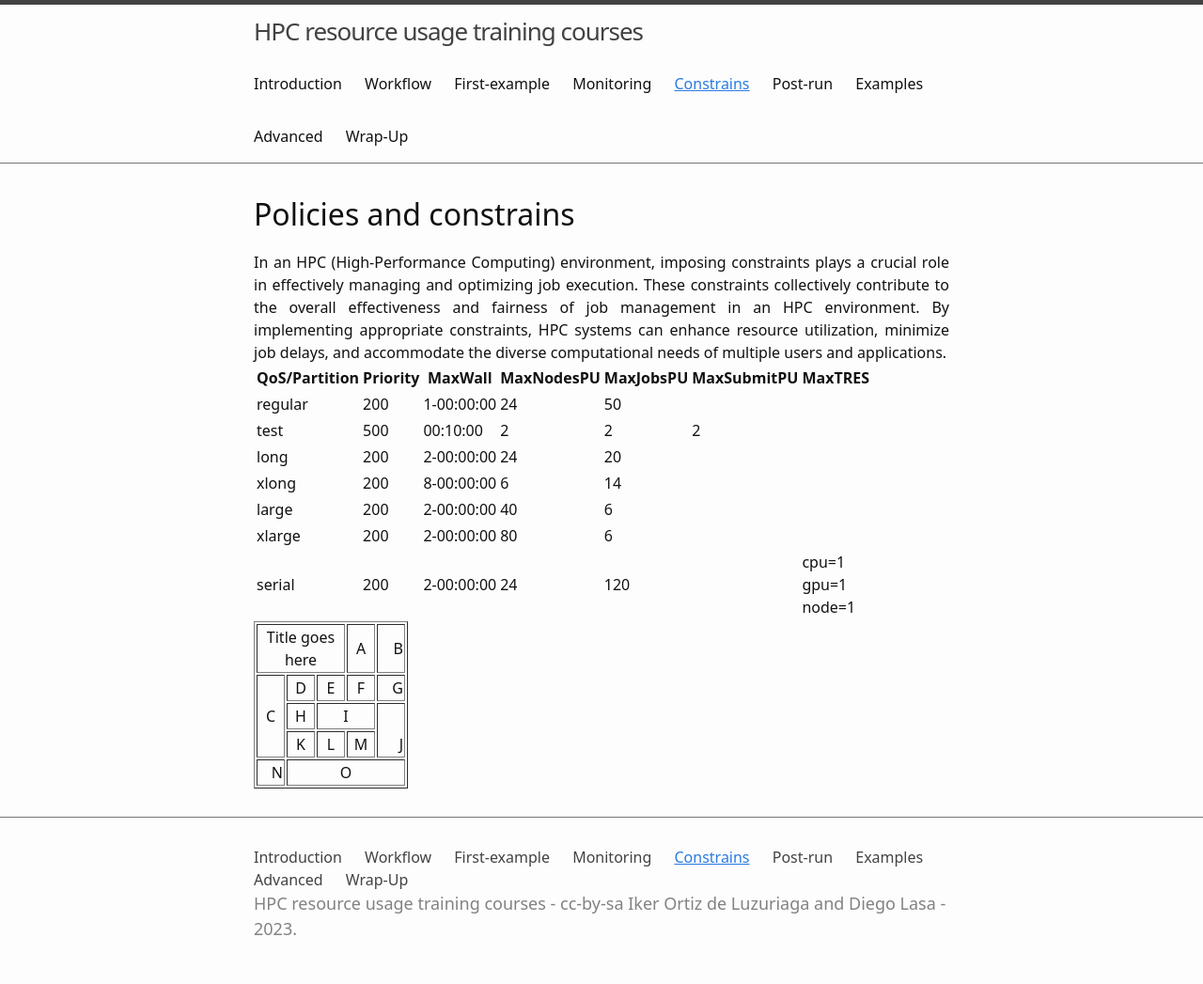
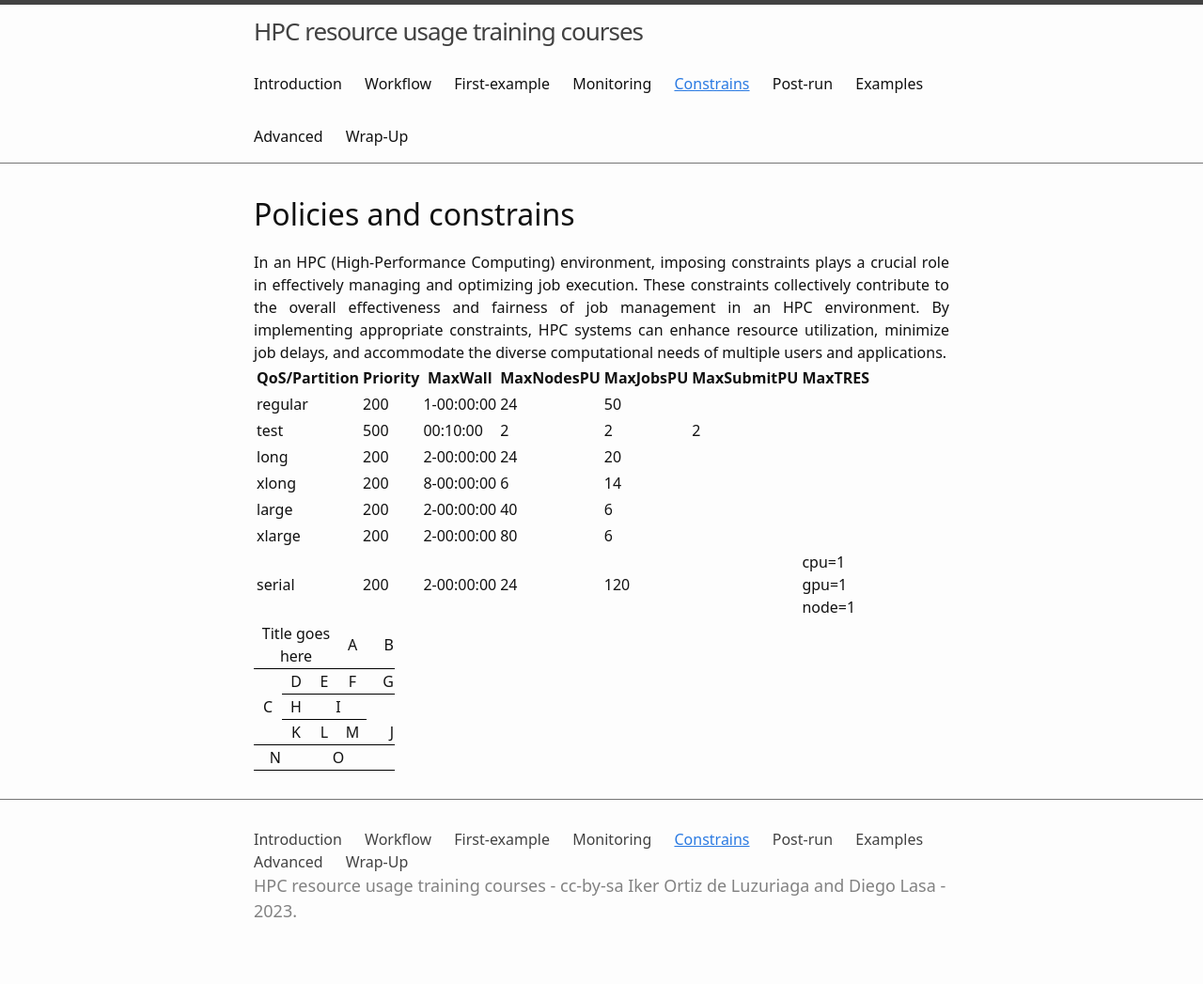
Before and after one commit to dipc-cc/slurm-training, a Jekyll site: the page built from 5_constrains.md, in a window 1280 px wide. Shown: the whole page at 94% size. Built offline with Jekyll 4.4.1, drawn with Linux system fonts in a browser that asks for light colours; some web fonts are replaced.

Commit message:
Creating Tables with border for 5.lesson

```diff
--- a/5_constrains.md
+++ b/5_constrains.md
@@ -19,39 +19,38 @@ In an HPC (High-Performance Computing) environment, imposing constraints plays a
 | xlarge        | 200      |  2-00:00:00  | 80         |   6         |             |                            |
 | serial        | 200      |  2-00:00:00  | 24         | 120         |             | cpu=1<br/>gpu=1<br/>node=1 |
 
-
-<table border="1" style="text-align: center">
-<colgroup>
-<col style="width: 30px" />
-<col style="width: 30px" />
-<col style="width: 30px" />
-<col style="width: 30px" />
-<col style="width: 30px" />
-</colgroup>
-<tr>
-<td colspan="3">Title goes here</td>
-<td>A</td>
-<td style="text-align: right">B</td>
-</tr>
-<tr>
-<td rowspan="3">C</td>
-<td>D</td>
-<td>E</td>
-<td>F</td>
-<td style="text-align: right">G</td>
-</tr>
-<tr>
-<td>H</td>
-<td colspan="2">I</td>
-<td rowspan="2" style="text-align: right; vertical-align: bottom">J</td>
-</tr>
-<tr>
-<td>K</td>
-<td>L</td>
-<td>M</td>
-</tr>
-<tr>
-<td style="text-align: right">N</td>
-<td colspan="4">O</td>
-</tr>
+<table style="text-align: center; border-collapse: collapse;">
+  <colgroup>
+    <col style="width: 30px">
+    <col style="width: 30px">
+    <col style="width: 30px">
+    <col style="width: 30px">
+    <col style="width: 30px">
+  </colgroup>
+  <tr>
+    <td colspan="3" style="border-bottom: 1px solid black;">Title goes here</td>
+    <td style="border-bottom: 1px solid black;">A</td>
+    <td style="text-align: right; border-bottom: 1px solid black;">B</td>
+  </tr>
+  <tr>
+    <td rowspan="3" style="border-bottom: 1px solid black;">C</td>
+    <td style="border-bottom: 1px solid black;">D</td>
+    <td style="border-bottom: 1px solid black;">E</td>
+    <td style="border-bottom: 1px solid black;">F</td>
+    <td style="text-align: right; border-bottom: 1px solid black;">G</td>
+  </tr>
+  <tr>
+    <td style="border-bottom: 1px solid black;">H</td>
+    <td colspan="2" style="border-bottom: 1px solid black;">I</td>
+    <td rowspan="2" style="text-align: right; vertical-align: bottom; border-bottom: 1px solid black;">J</td>
+  </tr>
+  <tr>
+    <td style="border-bottom: 1px solid black;">K</td>
+    <td style="border-bottom: 1px solid black;">L</td>
+    <td style="border-bottom: 1px solid black;">M</td>
+  </tr>
+  <tr>
+    <td style="text-align: right; border-bottom: 1px solid black;">N</td>
+    <td colspan="4" style="border-bottom: 1px solid black;">O</td>
+  </tr>
 </table>
```
